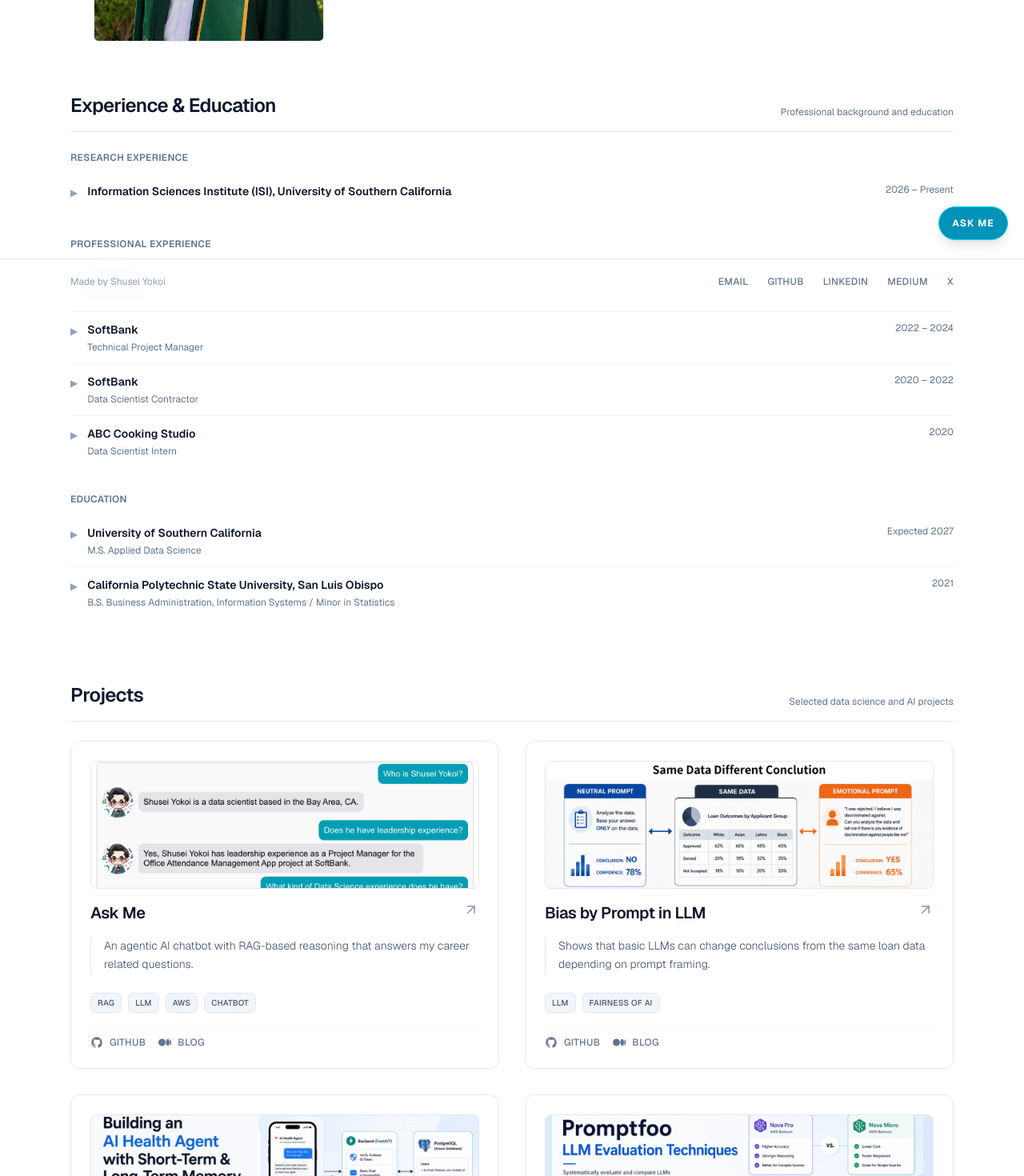
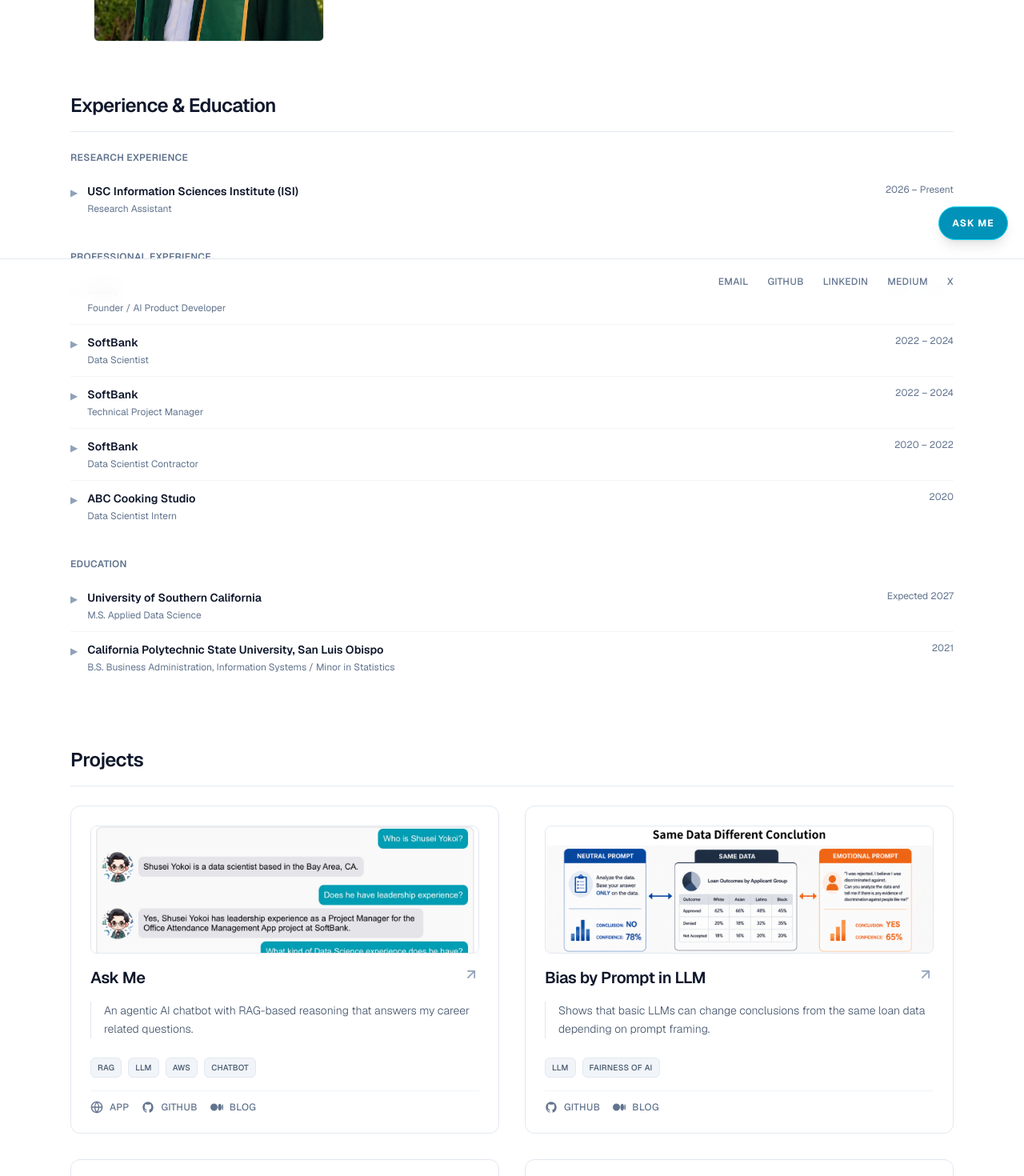
Before and after one commit to shuseiyokoi/portfolio, a Next.js app: page / in a window 1280 px wide. Shown: the part 420-1890 px from the top of the page at 80% size. Built offline with nearby package versions, Linux system fonts and the light colour scheme.

Commit message:
add more link and app lag to cards

```diff
--- a/app/page.tsx
+++ b/app/page.tsx
@@ -19,6 +19,7 @@ const projects = [
     github: "https://github.com/shuseiyokoi/ask-me",
     medium:
       "https://medium.com/@shuseiyokoi/llm-rag-chatbot-ask-me-807386c647b2",
+    app: "https://main.d1tdd63qxtj4xh.amplifyapp.com",
   },
   {
     title: "Bias by Prompt in LLM",
@@ -43,6 +44,9 @@ const projects = [
     github: "https://github.com/shuseiyokoi/App-HealthSync",
     medium:
       "https://medium.com/@shuseiyokoi/building-an-ai-health-agent-with-short-term-long-term-memory-4f6c28eab6f3",
+    app:
+      "https://testflight.apple.com/join/xBj899wE",
+    appLabel: "TESTFLIGHT(iOS)",
   },
   {
     title: "LLM Evaluation with Promptfoo",
@@ -222,7 +226,7 @@ export default function Home() {
               </h2>
 
               <h3 className="mt-2 text-xl font-semibold tracking-tight text-slate-700">
-                Data Scientist / Product Builder
+                Data Scientist / Research Assistant
               </h3>
             </div>
 
@@ -249,7 +253,7 @@ export default function Home() {
             </h2>
 
             <span className="hidden md:block text-xs text-slate-500">
-              Professional background and education
+              {/* Professional background and education */}
             </span>
           </div>
 
@@ -272,10 +276,10 @@ export default function Home() {
 
                         <div>
                           <p className="text-sm font-semibold text-slate-900">
-                            Information Sciences Institute (ISI), University of Southern California
+                            USC Information Sciences Institute (ISI)
                           </p>
                           <p className="text-xs text-slate-500 mt-1">
-                            {/* Research Assistant */}
+                            Research Assistant
                           </p>
                         </div>
                       </div>
@@ -291,30 +295,21 @@ export default function Home() {
                       <p className="font-semibold text-slate-900">
                         Bias by Prompt LLM Fairness{" "}
                         <span className="font-normal text-slate-500">
-                          | Python, R, SQL
+                          | Python, ChatGPT, Claude, Gemini, Qwen
                         </span>
                       </p>
 
                       <ul className="mt-2 space-y-1 list-disc pl-5">
                         <li>
-                          Conducting a research study on LLM fairness using Public HMDA mortgage
-                          application data.
+                          Conducting research on trustworthy AI, focusing on fairness, bias, and reliability in LLM-based decision-making
                         </li>
                         <li>
-                          Interpreted and processed loan-level variables, including financial,
-                          demographic, property, and derived HMDA fields.
+                          Designed controlled experiments to evaluate the effects of prompt framing on responses across LLMs,
+                          including ChatGPT, Claude, Gemini, and Qwen
                         </li>
                         <li>
-                          Built a feature-selection framework to remove leakage, redundant, high-missing,
-                          and low-relevance fields.
-                        </li>
-                        <li>
-                          Designed prompt-based experiments to evaluate whether LLM decisions change
-                          under demographic or discrimination-related appeal conditions.
-                        </li>
-                        <li>
-                          Writing a research paper documenting the data-processing methodology,
-                          feature-selection logic, and experimental design.
+                          Identified early evidence that emotional prompt framing can alter LLM behavior, causing conclusion shifts in
+                          some models and reduced confidence in others
                         </li>
                       </ul>
                     </div>
@@ -329,6 +324,55 @@ export default function Home() {
 
               <div className="divide-y divide-slate-100">
 
+                {/* SoftBank Data Scientist */}
+                <details className="group py-3">
+                  <summary className="cursor-pointer list-none">
+                    <div className="grid md:grid-cols-12 gap-4 items-start">
+                      <div className="md:col-span-8 flex items-start gap-3">
+                        <span className="mt-1 text-slate-400 text-xs transition-transform group-open:rotate-90">
+                          ▶
+                        </span>
+
+                        <div>
+                          <p className="text-sm font-semibold text-slate-900">
+                            Datify
+                          </p>
+                          <p className="text-xs text-slate-500 mt-1">
+                            Founder / AI Product Developer
+                          </p>
+                        </div>
+                      </div>
+
+                      <p className="md:col-span-4 text-xs text-slate-500 md:text-right">
+                        2025 – Present
+                      </p>
+                    </div>
+                  </summary>
+
+                  <div className="mt-4 ml-6 space-y-5 text-sm text-slate-700 leading-relaxed">
+                    <div>
+                      <p className="font-semibold text-slate-900">
+                        Founded and Developed an AI-powered Solutions{" "}
+                        <span className="font-normal text-slate-500">
+                          | R, Python, Swift, Azure OpenAI
+                        </span>
+                      </p>
+
+                      <ul className="mt-2 space-y-1 list-disc pl-5">
+                        <li>
+                          Founded Datify to build AI-powered products that help people improve their lives through personalization
+                        </li>
+                        <li>
+                          Developed HealthSync, an iOS AI health advisor app integrating Apple HealthKit and Azure OpenAI GPT-4o to deliver personalized health insights from biometric and activity data
+                        </li>
+                        <li>
+                          Built data pipelines to extract biometric data from Apple HealthKit and convert them into structured summaries for AI analysis to generate dynamic, contextual health advice, helping users track trends and
+                          stay on target with personal goals
+                        </li>
+                      </ul>
+                    </div>
+                  </div>
+                </details>
                 {/* SoftBank Data Scientist */}
                 <details className="group py-3">
                   <summary className="cursor-pointer list-none">
@@ -670,16 +714,16 @@ export default function Home() {
               </div>
             </div>
           </div>
-        </section>
+        </section >
 
         {/* Projects */}
-        <section id="work" className="pt-8 pb-12">
+        < section id="work" className="pt-8 pb-12" >
           <div className="flex items-end justify-between border-b border-slate-200 pb-4 mb-6">
             <h2 className="text-2xl font-semibold tracking-tight text-slate-900">
               Projects
             </h2>
             <span className="text-xs text-slate-500">
-              Selected data science and AI projects
+              {/* Selected data science and AI projects */}
             </span>
           </div>
 
@@ -695,11 +739,26 @@ export default function Home() {
                 image={project.image}
                 github={project.github}
                 medium={project.medium}
+                app={project.app}
+                appLabel={project.appLabel}
               />
             ))}
           </div>
+          {showAllProjects && (
+            <div className="flex justify-center pt-6">
+              <a
+                href="https://shuseiyokoi.notion.site/b431a86c98c4465f818de9af253b507e?v=04cea62a17da443786ea6c3f30a424a4"
+                target="_blank"
+                rel="noopener noreferrer"
+                className="text-sm font-medium tracking-wide text-slate-500 hover:text-slate-900 underline underline-offset-4 transition-colors"
+              >
+                View more project notes on Notion
+              </a>
+            </div>
+          )}
 
-          {projects.length > 4 && (
+          {
+            projects.length > 4 && (
               <div className="flex justify-center pt-4">
                 <button
                   type="button"
@@ -711,14 +770,15 @@ export default function Home() {
                     : `SHOW MORE (${projects.length - 4})`}
                 </button>
               </div>
-          )}
-        </section>
-      </main>
+            )
+          }
+        </section >
+      </main >
 
       <footer className="fixed bottom-0 left-0 right-0 z-50 bg-white/90 backdrop-blur-md border-t border-slate-200">
         <div className="max-w-6xl mx-auto px-6 h-14 flex items-center justify-between">
           <p className="text-xs text-slate-400">
-            Made by Shusei Yokoi
+            {/* Made by Shusei Yokoi */}
           </p>
 
           <div className="flex items-center gap-6 text-xs font-medium tracking-wide uppercase text-slate-500">
@@ -848,6 +908,8 @@ function ProjectCard({
   image,
   github,
   medium,
+  app,
+  appLabel = "APP",
 }: {
   title: string;
   description: string;
@@ -857,6 +919,8 @@ function ProjectCard({
   image?: string;
   github?: string;
   medium?: string;
+  app?: string;
+  appLabel?: string;
 }) {
   return (
     <div className="group block space-y-4 p-6 bg-white border border-slate-200 hover:border-slate-400 hover:shadow-md transition-all duration-300 rounded-xl">
@@ -908,8 +972,20 @@ function ProjectCard({
         ))}
       </div>
 
-      {(github || medium) && (
+      {(app || github || medium) && (
         <div className="flex items-center gap-4 pt-3 border-t border-slate-100">
+          {app && (
+            <a
+              href={app}
+              target="_blank"
+              rel="noopener noreferrer"
+              className="flex items-center gap-2 text-xs font-medium tracking-wide text-slate-500 hover:text-slate-900 transition-colors"
+              aria-label={`${title} app`}
+            >
+              <GlobeIcon className="w-4 h-4" />
+              {appLabel}
+            </a>
+          )}
           {github && (
             <a
               href={github}
@@ -985,6 +1061,26 @@ function GitHubIcon({ className }: { className?: string }) {
   );
 }
 
+function GlobeIcon({ className }: { className?: string }) {
+  return (
+    <svg
+      xmlns="http://www.w3.org/2000/svg"
+      viewBox="0 0 24 24"
+      fill="none"
+      stroke="currentColor"
+      strokeWidth="2"
+      strokeLinecap="round"
+      strokeLinejoin="round"
+      className={className}
+    >
+      <circle cx="12" cy="12" r="10" />
+      <path d="M2 12h20" />
+      <path d="M12 2a15.3 15.3 0 0 1 0 20" />
+      <path d="M12 2a15.3 15.3 0 0 0 0 20" />
+    </svg>
+  );
+}
+
 function MediumIcon({ className }: { className?: string }) {
   return (
     <svg
```
Also changed, not shown: public/promptfoo-1.png (added), public/promptfoo.png. Lines whose indentation alone changed are shown as unchanged.
